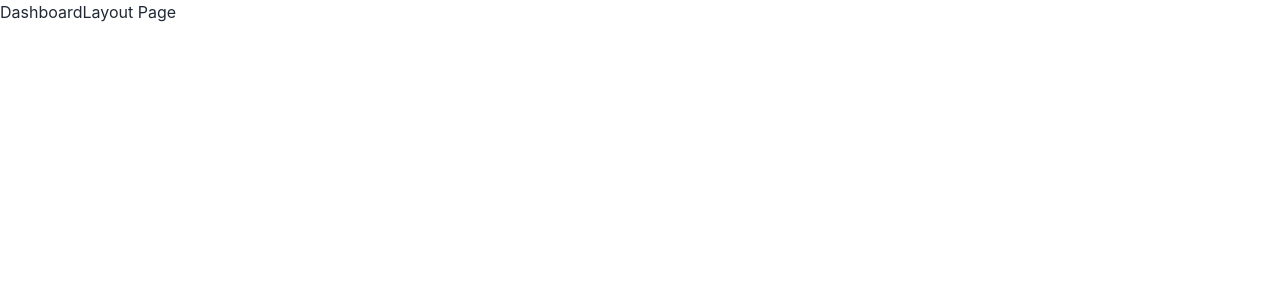
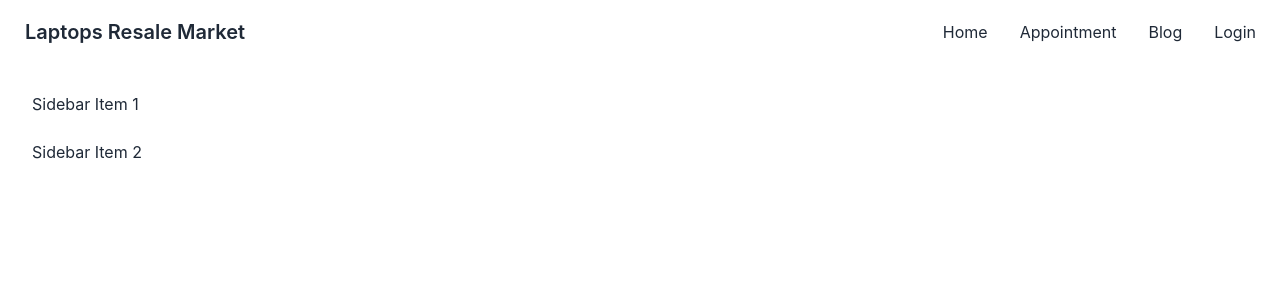
Before and after one commit to Sazzad25/laptope-resale-market-client, a React (Create React App) app: page /dashboard in a window 1280 px wide. Shown: the top 300 px of the page. Built offline with nearby package versions, Linux system fonts and the light colour scheme; no server answers.

Commit message:
added sidebar

```diff
--- a/src/Layout/DashboardLayout.js
+++ b/src/Layout/DashboardLayout.js
@@ -1,11 +1,37 @@
-import React from 'react';
+import React from "react";
+import { Outlet } from "react-router-dom";
+import Navbar from "../pages/Navbar/Navbar";
 
 const DashboardLayout = () => {
-    return (
-        <div>
-            <h2>DashboardLayout Page</h2>
+  return (
+    <div>
+      <Navbar></Navbar>
+      <div className="drawer drawer-mobile">
+        <input id="my-drawer-2" type="checkbox" className="drawer-toggle" />
+        <div className="drawer-content flex flex-col items-center justify-center">
+
+          <Outlet></Outlet>
+          <label
+            htmlFor="my-drawer-2"
+            className="btn btn-primary drawer-button lg:hidden"
+          >
+            Open drawer
+          </label>
         </div>
-    );
+        <div className="drawer-side">
+          <label htmlFor="my-drawer-2" className="drawer-overlay"></label>
+          <ul className="menu p-4 w-80 bg-base-100 text-base-content">
+            <li>
+              <a>Sidebar Item 1</a>
+            </li>
+            <li>
+              <a>Sidebar Item 2</a>
+            </li>
+          </ul>
+        </div>
+      </div>
+    </div>
+  );
 };
 
 export default DashboardLayout;
```
